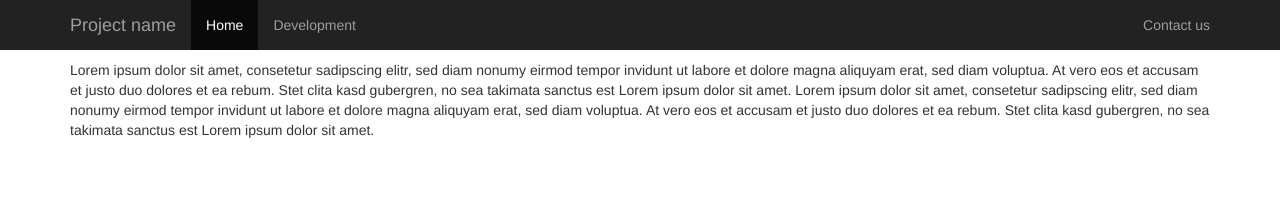
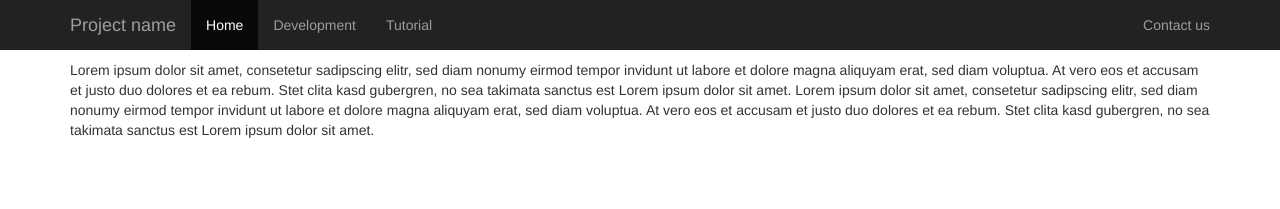
Before and after one commit to cloudiator/cloudiator.github.io, a Jekyll site: the page built from index.md, in a window 1280 px wide. Shown: the top 209 px of the page. Built offline with Jekyll 4.4.1, drawn with Linux system fonts in a browser that asks for light colours; Markdown is read by kramdown in place of the engine named in the settings.

Commit message:
Added tutorial page

```diff
--- a/_includes/navbar.html
+++ b/_includes/navbar.html
@@ -24,6 +24,13 @@
                 <li><a href="dev.html">Development</a></li>
                 {% endif %}
             </ul>
+            <ul class="nav navbar-nav">
+                {% if page.active == "dev" %}
+                <li class="active"><a href="tutorial.html">Tutorial</a></li>
+                {% else %}
+                <li><a href="tutorial.html">Tutorial</a></li>
+                {% endif %}
+            </ul>
             <ul class="nav navbar-nav navbar-right">
                 {% if page.active == "contact" %}
                 <li class="active"><a href="contact.html">Contact us</a></li>
```
Also changed, not shown: tutorial.md (added, +6 -0 lines).
